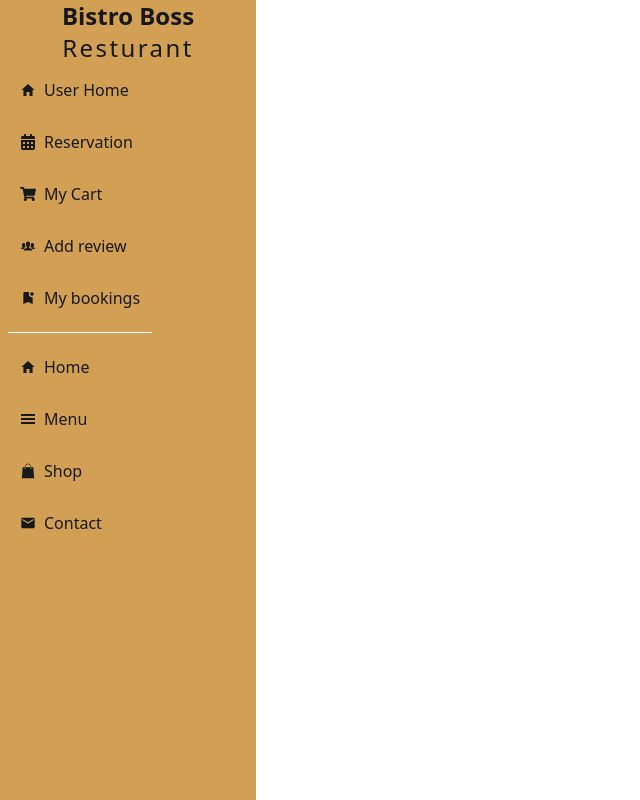
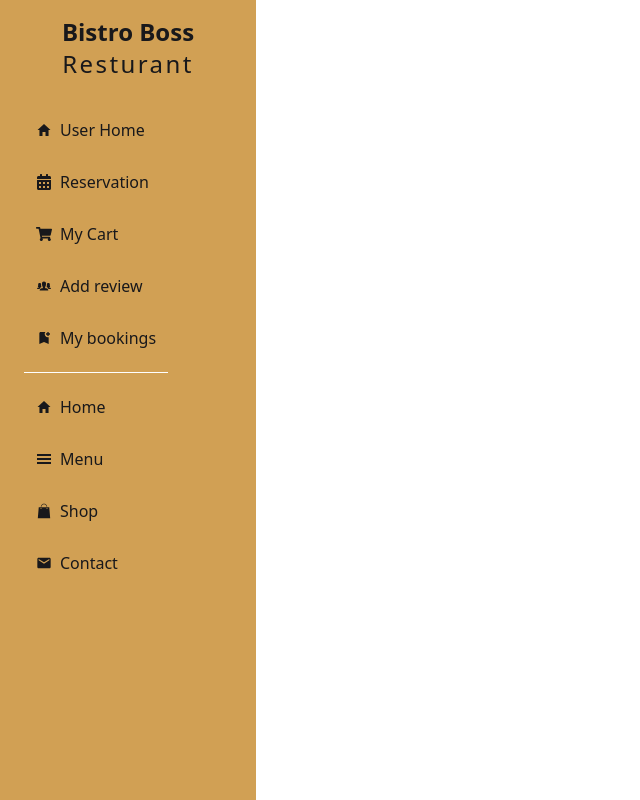
Before and after one commit to mustafa-siam/Bistro-Boss-client, a React (Vite) app: page /dashboard in a window 1280 px wide. Shown: the whole page, without its empty margins (0-640 px from the left). Built offline with nearby package versions, Linux system fonts and the light colour scheme; no server answers.

Commit message:
mycarts created on dashboard

```diff
--- a/src/Mainlayout/Dashboard.jsx
+++ b/src/Mainlayout/Dashboard.jsx
@@ -1,63 +1,52 @@
 import React from 'react';
 import { Link, Outlet } from 'react-router-dom';
 import { MdEmail } from "react-icons/md";
-import { GiShoppingBag } from "react-icons/gi";
-import { GiHamburgerMenu } from "react-icons/gi";
+import { GiShoppingBag, GiHamburgerMenu } from "react-icons/gi";
 import { IoMdHome } from "react-icons/io";
 import { FaShoppingCart } from "react-icons/fa";
 import { MdBookmarkAdd } from "react-icons/md";
 import { IoIosPeople } from "react-icons/io";
 import { FaCalendarAlt } from "react-icons/fa";
+
 const Dashboard = () => {
-    return (
-        <div>
-            <div className='w-64 bg-[#D1A054] h-screen'>
-                 <h1 className='text-center font-bold text-2xl'>Bistro Boss <br /><span className='font-medium tracking-widest'>Resturant</span> </h1>
-                 <div>
-                    <ul className='menu text-base space-y-4'>
-                       <li >
-                        <Link> <IoMdHome/> User Home</Link>
-                       </li>
-                       <li>
-                        <Link><FaCalendarAlt /> Reservation</Link>
-                       </li>
-                       <li>
+  return (
+    <div className="drawer lg:drawer-open">
+      <input id="dashboard-drawer" type="checkbox" className="drawer-toggle" />
+      <div className="drawer-content flex flex-col p-6">
+        <label
+          htmlFor="dashboard-drawer"
+          className="btn btn-square btn-ghost lg:hidden fixed top-4 left-4 z-50 shadow-md"
+        >
+          <GiHamburgerMenu size={24} />
+        </label>
 
-                        <Link><FaShoppingCart /> My Cart</Link>
-                       </li>
-                       <li>
-
-                        <Link><IoIosPeople /> Add review</Link>
-                       </li>
-                       <li>
-
-                        <Link><MdBookmarkAdd /> My bookings</Link>
-                       </li>
-                       <hr className='text-white' />
-                       <li>
-
-                        <Link><IoMdHome />Home</Link>
-                       </li>
-                       <li>
-
-                        <Link><GiHamburgerMenu /> Menu</Link>
-                       </li>
-                       <li>
-
-                        <Link><GiShoppingBag /> Shop</Link>
-                       </li>
-                       <li>
-
-                        <Link><MdEmail /> Contact</Link>
-                       </li>
-                    </ul>
-                 </div>
-            </div>
-            <div>
-                <Outlet></Outlet>
-            </div>
+        <div className="mt-12 lg:mt-0">
+          <Outlet />
         </div>
-    );
+      </div>
+      <div className="drawer-side">
+        <label htmlFor="dashboard-drawer" className="drawer-overlay"></label>
+        <div className="w-64 bg-[#D1A054] min-h-full p-4">
+          <h1 className="text-center font-bold text-2xl">
+            Bistro Boss <br />
+            <span className="font-medium tracking-widest">Resturant</span>
+          </h1>
+          <ul className="menu text-base space-y-4 mt-6">
+            <li><Link><IoMdHome/> User Home</Link></li>
+            <li><Link><FaCalendarAlt /> Reservation</Link></li>
+            <li><Link to="mycarts"><FaShoppingCart /> My Cart</Link></li>
+            <li><Link><IoIosPeople /> Add review</Link></li>
+            <li><Link><MdBookmarkAdd /> My bookings</Link></li>
+            <hr className="text-white" />
+            <li><Link to="/"><IoMdHome /> Home</Link></li>
+            <li><Link to="/menu"><GiHamburgerMenu /> Menu</Link></li>
+            <li><Link to="/order/somecat"><GiShoppingBag /> Shop</Link></li>
+            <li><Link to="/contact"><MdEmail /> Contact</Link></li>
+          </ul>
+        </div>
+      </div>
+    </div>
+  );
 };
 
 export default Dashboard;
--- /dev/null
+++ b/src/Pages/Mycarts/Mycarts.jsx
@@ -0,0 +1,82 @@
+import React from 'react';
+import Heading from '../SectionHeading/Heading';
+import useCarts from '../../Hooks/UseCarts';
+import { AiFillDelete } from "react-icons/ai";
+import useAxiosSecure from '../../Hooks/UseAxiosSecure';
+import Swal from 'sweetalert2';
+const Mycarts = () => {
+    const axiosinstance=useAxiosSecure()
+    const [carts,refetch]=useCarts();
+            const handledelete=(id)=>{
+Swal.fire({
+  title: "Are you sure?",
+  text: "You won't be able to revert this!",
+  icon: "warning",
+  showCancelButton: true,
+  confirmButtonColor: "#3085d6",
+  cancelButtonColor: "#d33",
+  confirmButtonText: "Yes, delete it!"
+}).then((result) => {
+  if (result.isConfirmed) {
+   axiosinstance.delete(`/carts/${id}`)
+   .then(res=>{
+    if(res.data.deletedCount>0){
+        refetch();
+         Swal.fire({
+      title: "Deleted!",
+      text: "Your file has been deleted.",
+      showConfirmButton:false,
+      timer:1500,
+      icon: "success"
+    });
+    }
+   })
+  }
+});
+            }
+
+    return (
+        <div>
+            <Heading subheading={"My Cart"} heading={"WANNA ADD MORE?"}>
+
+            </Heading>
+            <div>
+                <div className="overflow-x-auto shadow-2xl md:m-6">
+                    <div className='md:text-3xl text-lg font-bold flex justify-between w-full items-center p-6'>
+        <p>Total Orders:{carts.length}</p>
+        <p>Total Price: ${carts.reduce((total,item)=>total+item.price,0)}</p>
+        <p><button className='btn bg-[#D1A054]'>Pay</button></p>
+      </div>
+  <table className="table table-zebra">
+    <thead>
+      <tr>
+        <th></th>
+        <th>item img</th>
+        <th>Name</th>
+        <th>Price</th>
+        <th>Action</th>
+      </tr>
+    </thead>
+    <tbody>
+      {
+        carts.map((cart,idx)=><tr key={cart._id} className="hover:bg-base-300">
+        <th>{idx+1}</th>
+        <td className="avatar">
+  <div className="mask mask-squircle w-20">
+    <img src={cart.image}/>
+</div>
+        </td>
+        <td>{cart.name}</td>
+        <td>{cart.price}</td>
+        <td onClick={()=>handledelete(cart._id)} className='text-2xl text-red-600 cursor-pointer'><AiFillDelete /></td>
+        </tr>)
+      }
+    </tbody>
+  </table>
+</div>
+            </div>
+        </div>
+    );
+};
+
+export default Mycarts;
--- a/src/Routes/Router.jsx
+++ b/src/Routes/Router.jsx
@@ -10,6 +10,7 @@
 import Login from "../Accounts/Login";
 import Privateroute from "../Private routes/Privateroute";
 import Dashboard from "../Mainlayout/Dashboard";
+import Mycarts from "../Pages/Mycarts/Mycarts";
 const router = createBrowserRouter([
   {
     path: "/",
@@ -38,7 +39,8 @@
     path:'/dashboard',
     element:<Dashboard></Dashboard>,
     children:[{
-
+         path:'mycarts',
+         element:<Mycarts></Mycarts>
     }]
   }
 ]);
--- a/src/Shared/Navbar/Navbar.jsx
+++ b/src/Shared/Navbar/Navbar.jsx
@@ -37,7 +37,7 @@
   <li><Link to={'/'}>Home</Link></li>
       <li><Link to={'/order/Dessert'}>Our Shop</Link></li>
       <li><Link to={'/menu'}>Menu</Link></li>
-      <li><Link to={'/dashboard'}> <FaShoppingCart /> <div className="badge badge-sm badge-secondary">+{carts.length}</div></Link></li>
+      <li><Link to={'/dashboard'} className='text-2xl'> <FaShoppingCart /> <div className="badge badge-sm badge-secondary text-gray-900">+{carts.length}</div></Link></li>
   </>
     return (
        <div className="navbar opacity-30 bg-black text-white fixed z-20 max-w-7xl">
```
